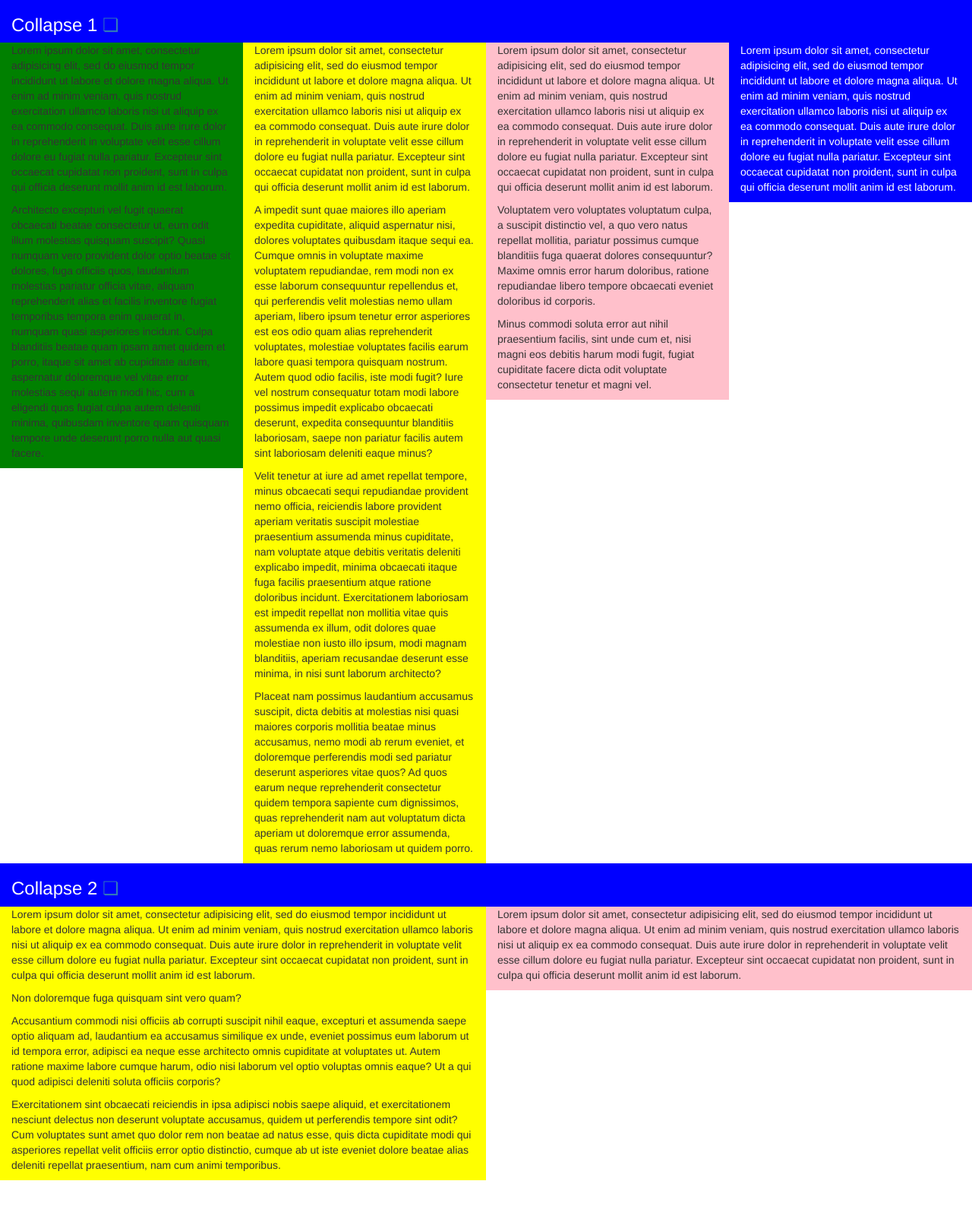
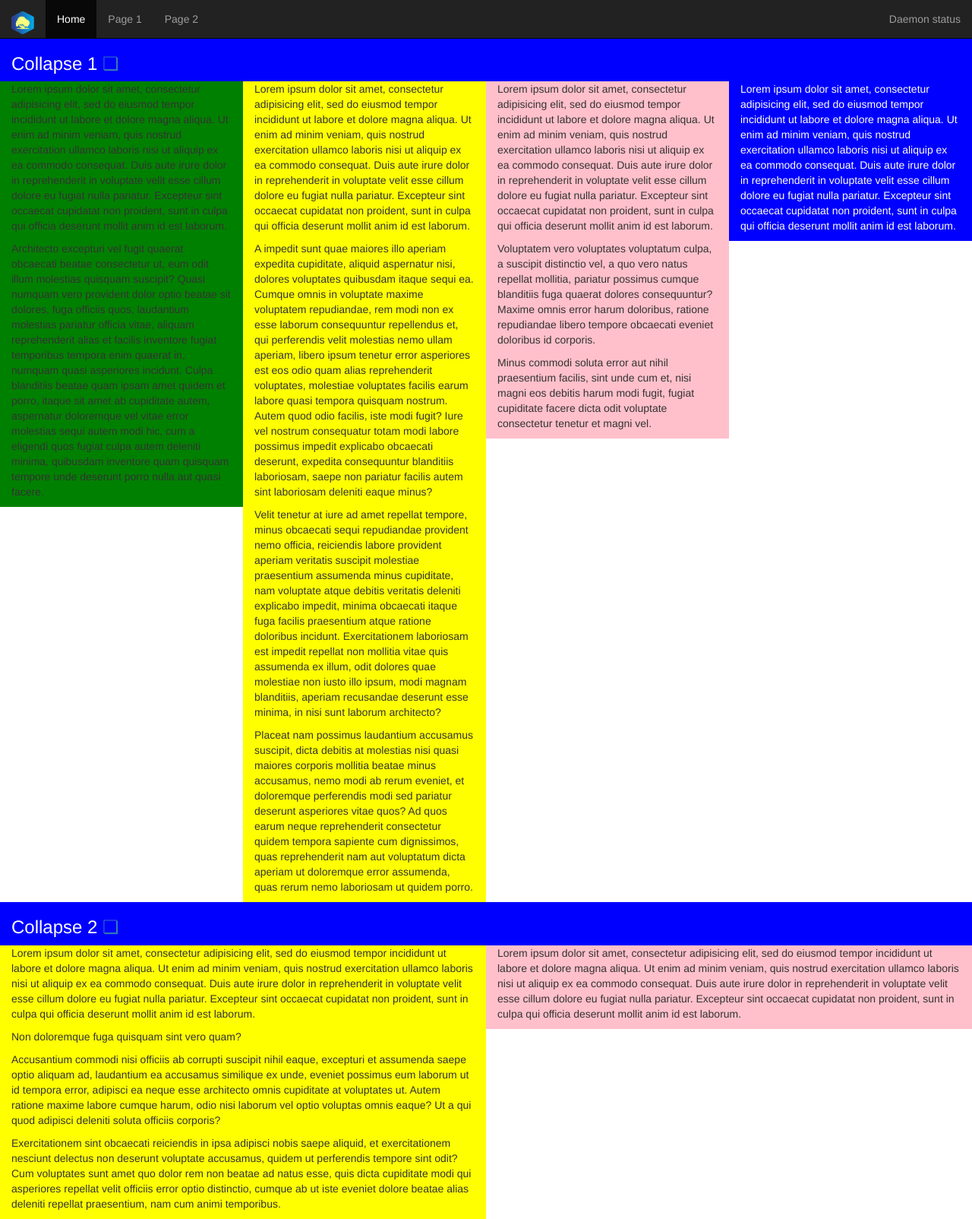
Before and after one commit to maxeph/frontend_Arduinopinic, a Django app: page / in a window 1280 px wide. Shown: the whole page at 76% size. Before the commit the page ends 1553 px from the top, so only its background shows below. Run offline with Django 3.2, Linux system fonts and the light colour scheme; some libraries are stand-ins or nearby versions.

Commit message:
Implementing top nav bar
adding logo too

```diff
--- a/Arduinopinic/static/css/theme.css
+++ b/Arduinopinic/static/css/theme.css
@@ -1,3 +1,8 @@
+/* Move down content because we have a fixed navbar that is 50px tall */
+body {
+  padding-top: 51px;
+}
+/* test 1 -> 4 is for debugging grid */
 .test1 {
   background-color: green;
 }
--- a/Arduinopinic/templates/index.html
+++ b/Arduinopinic/templates/index.html
@@ -11,11 +11,32 @@
   <script src="{% static 'bootstrap/js/ie-emulation-modes-warning.js' %}"></script>
   <!-- Boostrap end of initialisation -->
 
-  <link rel="icon" href="{% static 'img/favicon.ico' %}">
+  <link rel="icon" href="{% static 'img/flavicon.png' %}">
   <title>Arduinopinic v{{ version }}</title>
 </head>
 <body>
-
+  <nav class="navbar navbar-inverse navbar-fixed-top"> <!-- Def of navbar : Inversed color - fixed to top of screen -->
+    <div class="container-fluid"> <!-- container so that nav bar fit to all screen -->
+      <div class="navbar-header"> <!-- Brand name and button for xs screen -->
+        <a class="navbar-brand" href="#"><img src="{% static 'img/flavicon.png' %}" width="30" height="30" alt="Arduinopinic"></a>
+        <button type="button" class="navbar-toggle" data-toggle="collapse" data-target="#myNavbar"> <!-- Toggle button if xs screen -->
+          <span class="icon-bar"></span>
+          <span class="icon-bar"></span>
+          <span class="icon-bar"></span>
+        </button>
+      </div>
+      <div class="collapse navbar-collapse" id="myNavbar"> <!-- Part of nav bar collapsed if xd xs screen -->
+        <ul class="nav navbar-nav"> <!-- items on left of navbar -->
+          <li class="active"><a href="#">Home</a></li>
+          <li><a href="#">Page 1</a></li>
+          <li><a href="#">Page 2</a></li>
+        </ul>
+        <ul class="nav navbar-nav navbar-right"> <!-- items on right of navbar -->
+          <li><span class="navbar-text">Daemon status</span></li>
+        </ul>
+      </div>
+    </div>
+  </nav>
   <div class="container-fluid"> <!-- Main container -->
     <div class="row"> <!-- row for header widgets and collapse button -->
       <div class="col-sm-12 test4"><h3>Collapse 1 <a class="nlink" data-toggle="collapse" data-target="#pan_widget">&#10063;</a></h3></div>
```
